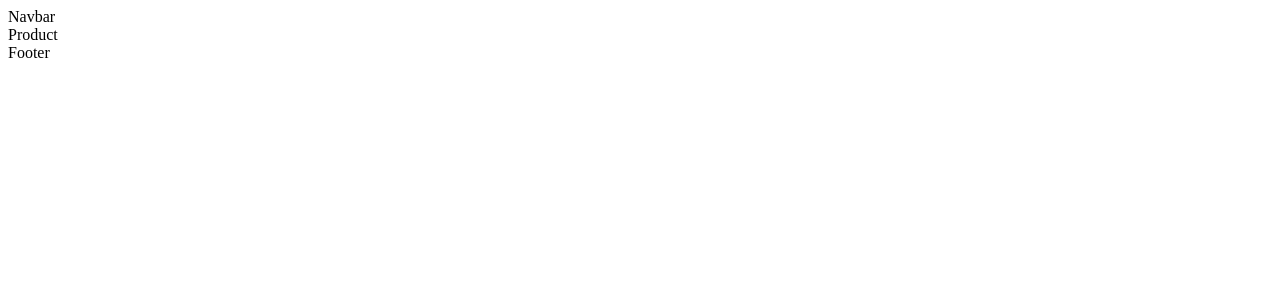
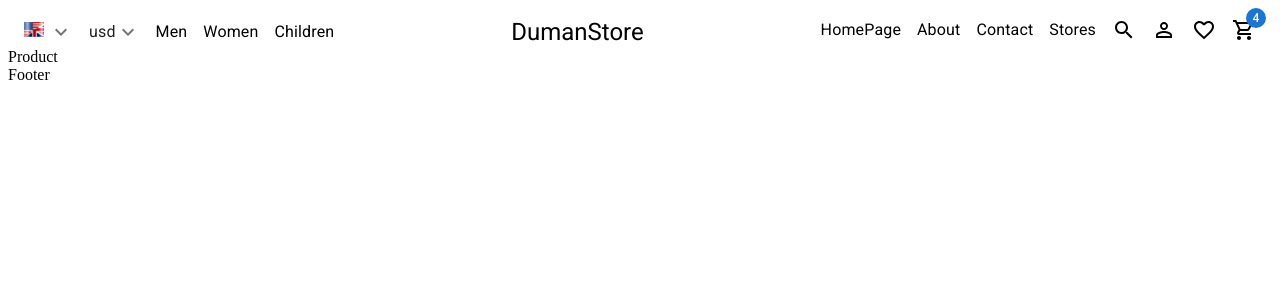
Before and after one commit to keremduman30/react_e_commerce_mui, a React (Vite) app: page /product/1 in a window 1280 px wide. Shown: the top 300 px of the page. Built offline with nearby package versions, Linux system fonts and the light colour scheme.

Commit message:
improved navbar

```diff
--- /dev/null
+++ b/src/actions/theme.ts
@@ -0,0 +1,21 @@
+import { createTheme } from "@mui/material";
+
+export const theme = createTheme({
+  transitions: {
+    easing: {
+      easeInOut: "cubic-bezier(0.4, 0, 0.2, 1)",
+      easeOut: "cubic-bezier(0.0, 0, 0.2, 1)",
+      easeIn: "cubic-bezier(0.4, 0, 1, 1)",
+      sharp: "cubic-bezier(0.4, 0, 0.6, 1)",
+    },
+    duration: {
+      shortest: 150,
+      shorter: 200,
+      short: 250,
+      standard: 300,
+      complex: 375,
+      enteringScreen: 225,
+      leavingScreen: 195,
+    },
+  },
+});
--- a/src/components/Navbar.tsx
+++ b/src/components/Navbar.tsx
@@ -1,5 +1,167 @@
+import { Badge, Box, Select, Stack, Typography, styled } from "@mui/material";
+import { ReactElement, useState } from "react";
+import SearchIcon from "@mui/icons-material/Search";
+import PersonOutlineIcon from "@mui/icons-material/PersonOutline";
+import FavoriteBorderIcon from "@mui/icons-material/FavoriteBorder";
+import ShoppingCartOutlinedIcon from "@mui/icons-material/ShoppingCartOutlined";
+import MenuItem from "@mui/material/MenuItem";
+import ExpandMoreIcon from "@mui/icons-material/ExpandMore"; // İstediğiniz simgeyi burada kullanabilirsiniz
+
+type NavType = {
+  link: string;
+  name: string;
+};
+
+type IconType = {
+  icon: ReactElement;
+  id: number;
+};
+const categories: NavType[] = [
+  { link: "#men", name: "Men" },
+  { link: "#women", name: "Women" },
+  { link: "#children", name: "Children" },
+];
+const navlink: NavType[] = [
+  { link: "/", name: "HomePage" },
+  { link: "#about", name: "About" },
+  { link: "#contact", name: "Contact" },
+  { link: "#stores", name: "Stores" },
+];
+const iconList: IconType[] = [
+  { icon: <SearchIcon />, id: 1 },
+  { icon: <PersonOutlineIcon />, id: 2 },
+  { icon: <FavoriteBorderIcon />, id: 3 },
+  { icon: <ShoppingCartOutlinedIcon />, id: 4 },
+];
+
+const StyledTypography = styled(Typography)(({ theme }) => ({
+  cursor: "pointer",
+  "&:hover": {
+    transform: "scale(1.1)",
+    transition: `transform ${theme.transitions.duration.standard}ms ${theme.transitions.easing.easeInOut}`,
+  },
+}));
+
+/*
+const Icons = styled(Box)(({ theme }) => ({
+  display: "none",
+  alignItems: "center",
+  gap: "25px",
+  [theme.breakpoints.up("sm")]: {
+    display: "flex",
+  },
+}));
+
+*/
+
 const Navbar = () => {
-  return <div>Navbar</div>;
+  const [selectLang, setLanguage] = useState<"tr" | "usd">("usd");
+  const handleClose = (e) => {
+    setLanguage(e.target.value);
+  };
+  return (
+    <Stack
+      direction={"row"}
+      justifyContent={"space-between"}
+      alignItems={"center"}
+      paddingLeft={2}
+      paddingRight={2}
+      mt={1}
+    >
+      <Stack direction={"row"} gap={2}>
+        <Select
+          value={selectLang}
+          disableUnderline
+          autoWidth
+          onChange={handleClose}
+          variant="standard"
+          IconComponent={ExpandMoreIcon} // Simgeyi burada belirtin
+          sx={{
+            height: "30px",
+            gap: 5,
+          }}
+        >
+          <MenuItem value="tr">
+            <img
+              src="/img/en.png"
+              alt=""
+              style={{
+                objectFit: "cover",
+                width: "20px",
+                height: "15px",
+              }}
+            />
+          </MenuItem>
+          <MenuItem value="usd" sx={{ gap: 1 }}>
+            <img
+              src="/img/en.png"
+              alt=""
+              style={{
+                objectFit: "cover",
+
+                width: "20px",
+                height: "15px",
+                paddingRight: "5px",
+              }}
+            />
+          </MenuItem>
+        </Select>
+        <Select
+          value={selectLang}
+          disableUnderline
+          autoWidth
+          onChange={handleClose}
+          variant="standard"
+          IconComponent={ExpandMoreIcon}
+          sx={{
+            height: "30px",
+            gap: 5,
+          }}
+        >
+          <MenuItem value="usd" sx={{ gap: 1 }}>
+            {selectLang}
+          </MenuItem>
+        </Select>
+        <Box sx={{ display: "flex", alignItems: "center", gap: 2 }}>
+          {categories.map((e) => (
+            <a href={e.link}>
+              <StyledTypography key={e.link}>{e.name}</StyledTypography>
+            </a>
+          ))}
+        </Box>
+      </Stack>
+      <a href={"/"}>
+        <StyledTypography variant="h5">DumanStore</StyledTypography>
+      </a>
+
+      <Stack direction={"row"} gap={2}>
+        {navlink.map((e) => (
+          <a href={e.link}>
+            <StyledTypography key={e.link}>{e.name}</StyledTypography>
+          </a>
+        ))}
+        {iconList.map((e, i) =>
+          i < 3 ? (
+            <Box
+              sx={{
+                cursor: "pointer",
+              }}
+              key={e.id}
+            >
+              {e.icon}
+            </Box>
+          ) : (
+            <Badge badgeContent={4} color="primary" sx={{ cursor: "pointer" }}>
+              {e.icon}
+            </Badge>
+          )
+        )}
+      </Stack>
+    </Stack>
+  );
 };
 
 export default Navbar;
+/*
+
+*/
--- a/src/index.css
+++ b/src/index.css
@@ -0,0 +1,9 @@
+*{
+    padding: 0;
+    /* margin: 0;    */
+
+}
+a{
+    text-decoration: none;
+    color: black;
+}
```
Also changed, not shown: src/App.tsx (+7 -3 lines).
